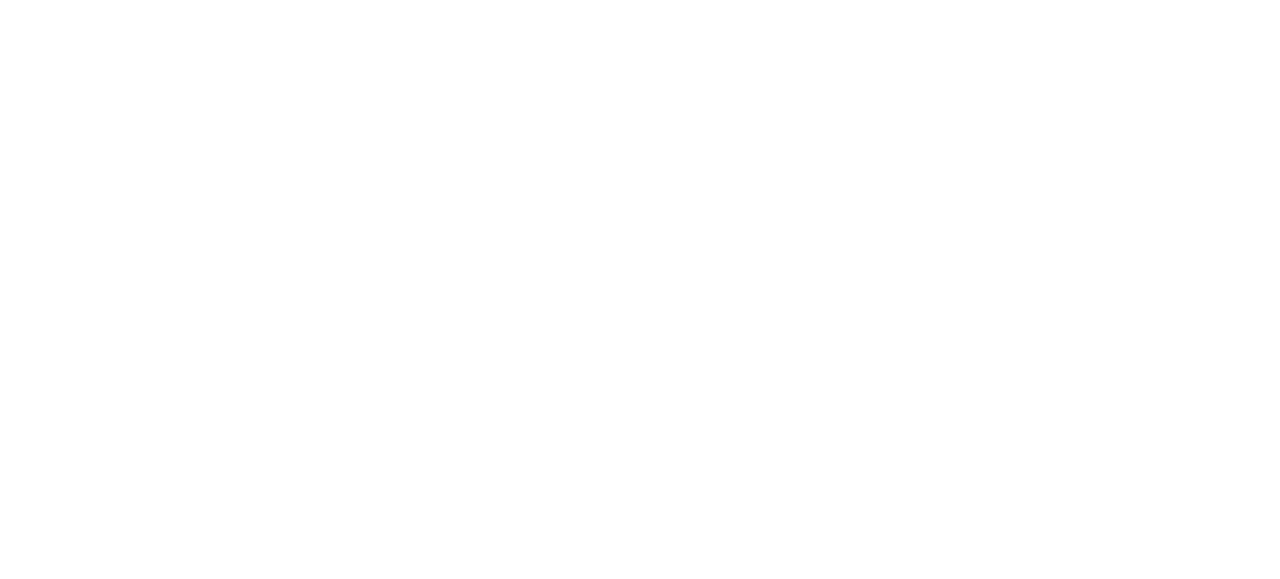
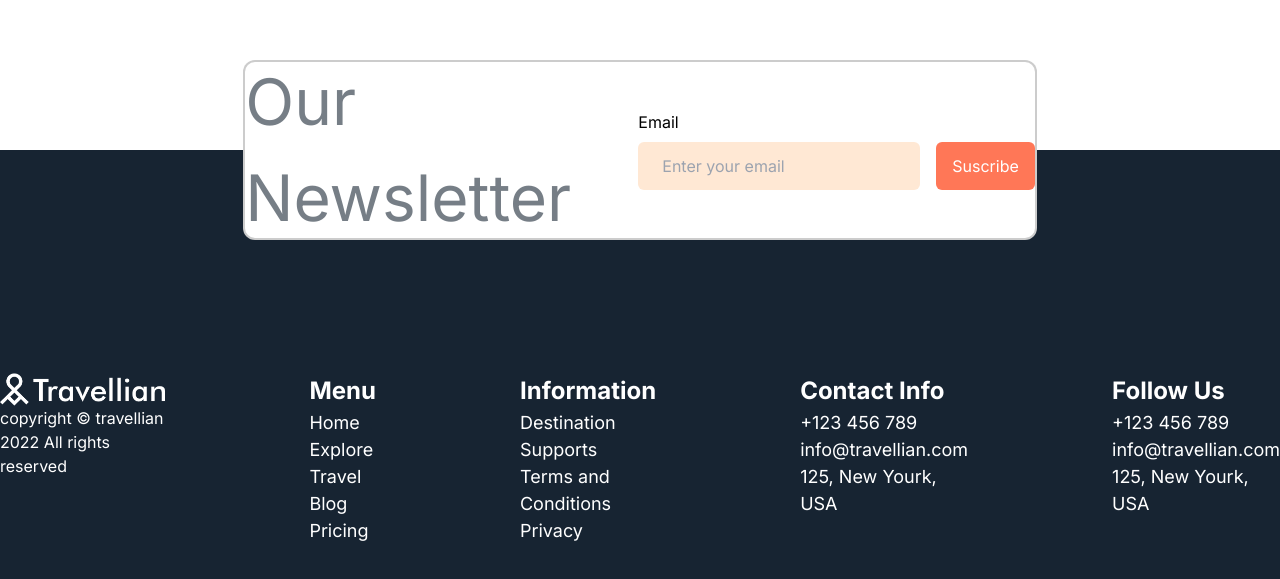
Before and after one commit to Prashant8Khatiwada/awakened_devs_assessment, a Next.js app: page / in a window 1280 px wide. Shown: the part 5004-5583 px from the top of the page. Before the commit the page ends 5064 px from the top, so only its background shows below. Built offline with nearby package versions, Linux system fonts and the light colour scheme.

Commit message:
created footer

```diff
--- a/app/components/Home.tsx
+++ b/app/components/Home.tsx
@@ -8,6 +8,7 @@
 import Blogs from "./Blogs";
 import Travel from "./Travel";
 import Testimonials from "./Testimonials";
+import Footer from "./footer/Footer";
 const Home = () => {
   return (
     <>
@@ -29,6 +30,7 @@
       {/* trip  */}
       <Travel />
       <Testimonials />
+      <Footer />
     </>
   );
 };
--- /dev/null
+++ b/app/components/footer/Footer.tsx
@@ -0,0 +1,65 @@
+import React from "react";
+import NewsLetter from "./NewsLetter";
+import Logo from "../../../public/Logo.png";
+import Image from "next/image";
+
+const Footer = () => {
+  return (
+    <div>
+      <NewsLetter />
+      <div className="mt-[-90px] w-screen h-[577px] bg-color-secondary text-color-primary absolute flex items-center justify-center">
+        <div className="flex gap-36 mt-10">
+          <div>
+            <Image src={Logo} alt="Logo" width={234} height={45.61} />
+            <p>copyright © travellian 2022 All rights reserved</p>
+          </div>
+          <div>
+            <h2 className="text-font-md">
+              <b>Menu</b>
+            </h2>
+            <ul className="text-font-sm">
+              <li>Home</li>
+              <li>Explore</li>
+              <li>Travel</li>
+              <li>Blog</li>
+              <li>Pricing</li>
+            </ul>
+          </div>
+          <div>
+            <h2 className="text-font-md">
+              <b>Information</b>
+            </h2>
+            <ul className="text-font-sm">
+              <li>Destination</li>
+              <li>Supports</li>
+              <li>Terms and Conditions</li>
+              <li>Privacy</li>
+            </ul>
+          </div>
+          <div>
+            <h2 className="text-font-md">
+              <b>Contact Info</b>
+            </h2>
+            <ul className="text-font-sm">
+              <li>+123 456 789</li>
+              <li>info@travellian.com</li>
+              <li>125, New Yourk, USA</li>
+            </ul>
+          </div>
+          <div>
+            <h2 className="text-font-md">
+              <b>Follow Us</b>
+            </h2>
+            <ul className="text-font-sm">
+              <li>+123 456 789</li>
+              <li>info@travellian.com</li>
+              <li>125, New Yourk, USA</li>
+            </ul>
+          </div>
+        </div>
+      </div>
+    </div>
+  );
+};
+
+export default Footer;
--- /dev/null
+++ b/app/components/footer/NewsLetter.tsx
@@ -0,0 +1,29 @@
+import React from "react";
+
+const NewsLetter = () => {
+  return (
+    <div className="w-screen flex justify-center items-center ">
+      <div className="w-[62%] h-[180px] flex justify-around items-center border-[2px] border-black border-opacity-20  rounded-[12px] relative z-10 bg-color-primary">
+        <h3 className="text-font-lg text-color-secondary-light">
+          Our Newsletter
+        </h3>
+
+        <div className="flex gap-4">
+          <div className="flex flex-col gap-2">
+            <label htmlFor="Email">Email</label>
+            <input
+              className="px-[24px] py-[12px] bg-[#FFE8D4] rounded-md border-none text-color-secondary-light"
+              type="text"
+              placeholder="Enter your email"
+            />
+          </div>
+          <button className="bg-color-btn-primary rounded-md px-4 py-3 text-color-primary self-end">
+            Suscribe
+          </button>
+        </div>
+      </div>
+    </div>
+  );
+};
+
+export default NewsLetter;
```
